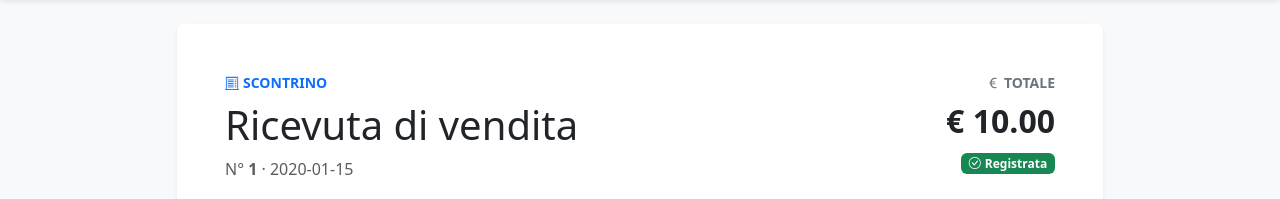
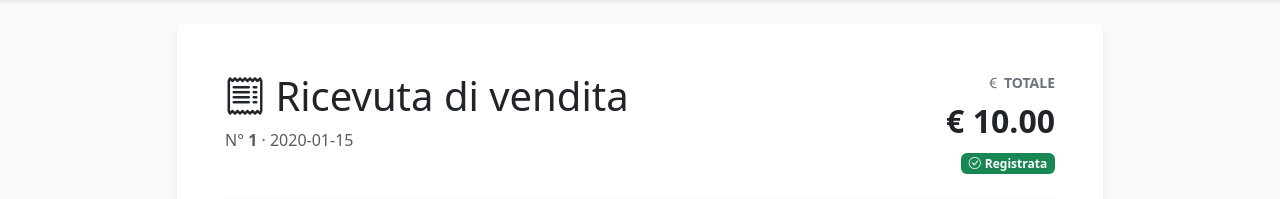
Before and after one commit to Matteo1205/edicola, a Flask app: page /vendite/ricevuta/1 in a window 1280 px wide. Shown: the part 72-271 px from the top of the page. Run offline with Flask 3, Linux system fonts and the light colour scheme; a database or web service that is not in the repository returns one stand-in record (values such as "Sample title"); some libraries are stand-ins or nearby versions.

Commit message:
grafica e reindirizzamento

```diff
--- a/routes/vendite.py
+++ b/routes/vendite.py
@@ -12,6 +12,10 @@ bp = Blueprint('vendite', __name__, url_prefix='/vendite')
 def lista():
     # recupera tutte le vendite con i dati necessari per la lista (JOIN clienti)
     vendite = db.vendite_lista()
+
+    # se non ci sono vendite, reindirizza al form di nuova vendita
+    if not vendite:
+        return redirect(url_for('vendite.nuova'))
 
     # renderizza la pagina con la lista delle vendite
     return render_template('vendite.html', vendite=vendite)
--- a/templates/base.html
+++ b/templates/base.html
@@ -24,7 +24,7 @@
                     <a class="nav-link {% if request.blueprint == 'prodotti' %}active{% endif %}" href="{{ url_for('prodotti.lista') }}">Prodotti</a>
                 </li>
                 <li class="nav-item">
-                    <a class="nav-link {% if request.blueprint == 'vendite' %}active{% endif %}" href="{{ url_for('vendite.nuova') }}">Vendita</a>
+                    <a class="nav-link {% if request.blueprint == 'vendite' %}active{% endif %}" href="{{ url_for('vendite.lista') }}">Vendita</a>
                 </li>
                 <li class="nav-item">
                     <a class="nav-link {% if request.blueprint == 'report' %}active{% endif %}" href="{{ url_for('report.index') }}">Report</a>
--- a/templates/ricevuta.html
+++ b/templates/ricevuta.html
@@ -8,8 +8,7 @@
             <div class="card-body p-4 p-md-5">
                 <div class="d-flex flex-column flex-lg-row justify-content-between gap-3 mb-4">
                     <div>
-                        <p class="text-uppercase small fw-semibold text-primary mb-2"><i class="bi bi-receipt-cutoff me-1"></i>Scontrino</p>
-                        <h1 class="mb-2">Ricevuta di vendita</h1>
+                        <h1 class="bi-receipt"> Ricevuta di vendita</h1>
                         <p class="text-muted mb-0">N° <strong>{{ vendita.id }}</strong> · {{ vendita.data_ora.strftime('%d/%m/%Y %H:%M') }}</p>
                     </div>
                     <div class="text-lg-end">
--- a/templates/vendite.html
+++ b/templates/vendite.html
@@ -35,7 +35,7 @@
                         <td>{{ v.data_ora.strftime('%d/%m/%Y %H:%M') }}</td>
                         <td class="text-end">{{ v.n_articoli }} articol{{ 'o' if v.n_articoli == 1 else 'i' }}</td>
                         <td class="text-end fw-semibold">€ {{ "%.2f"|format(v.totale) }}</td>
-                        <td class="text-end"><a href="{{ url_for('vendite.ricevuta', id=v.id) }}" class="btn btn-sm btn-outline-dark">Ricevuta</a></td>
+                        <td class="text-end"><a href="{{ url_for('vendite.ricevuta', id=v.id) }}" class="bi-receipt btn btn-sm btn-outline-dark"> Ricevuta</a></td>
                     </tr>
                     {% endfor %}
                 </tbody>
```
